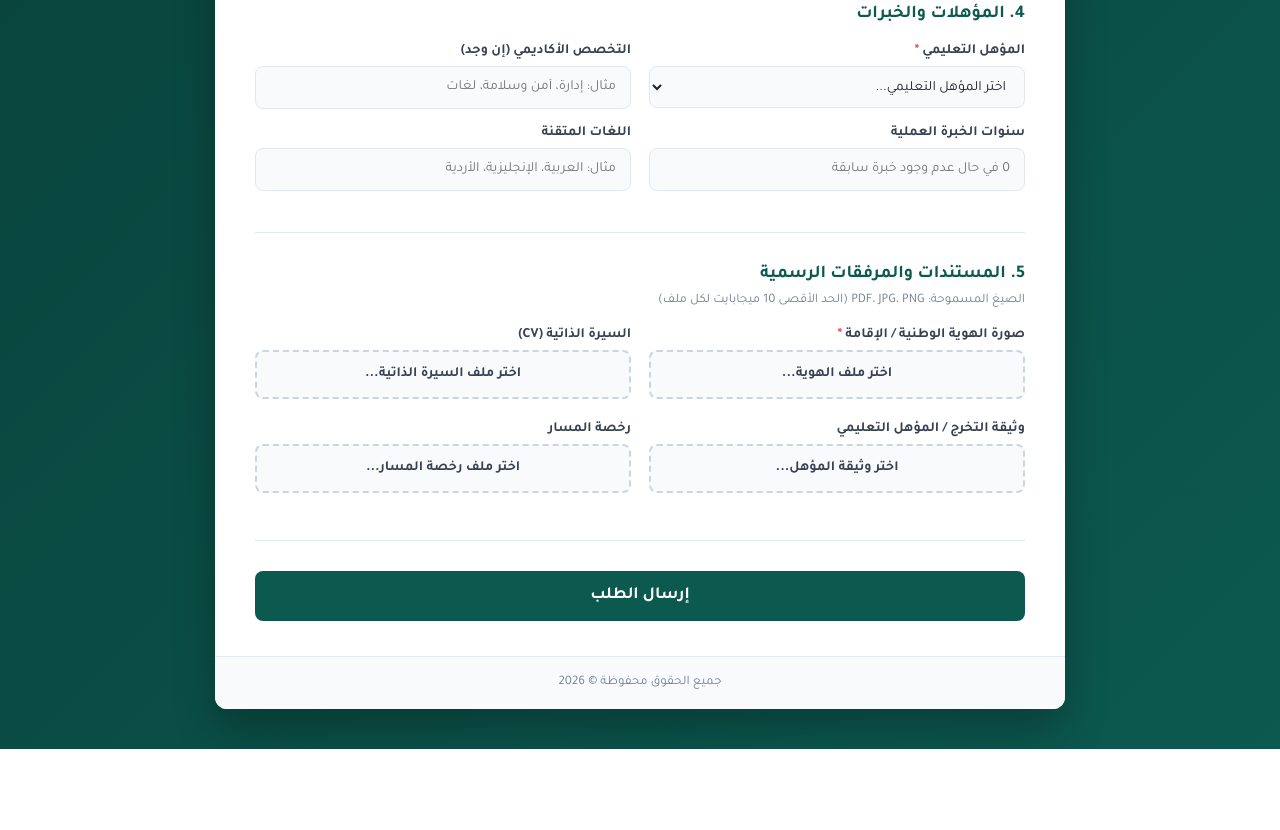
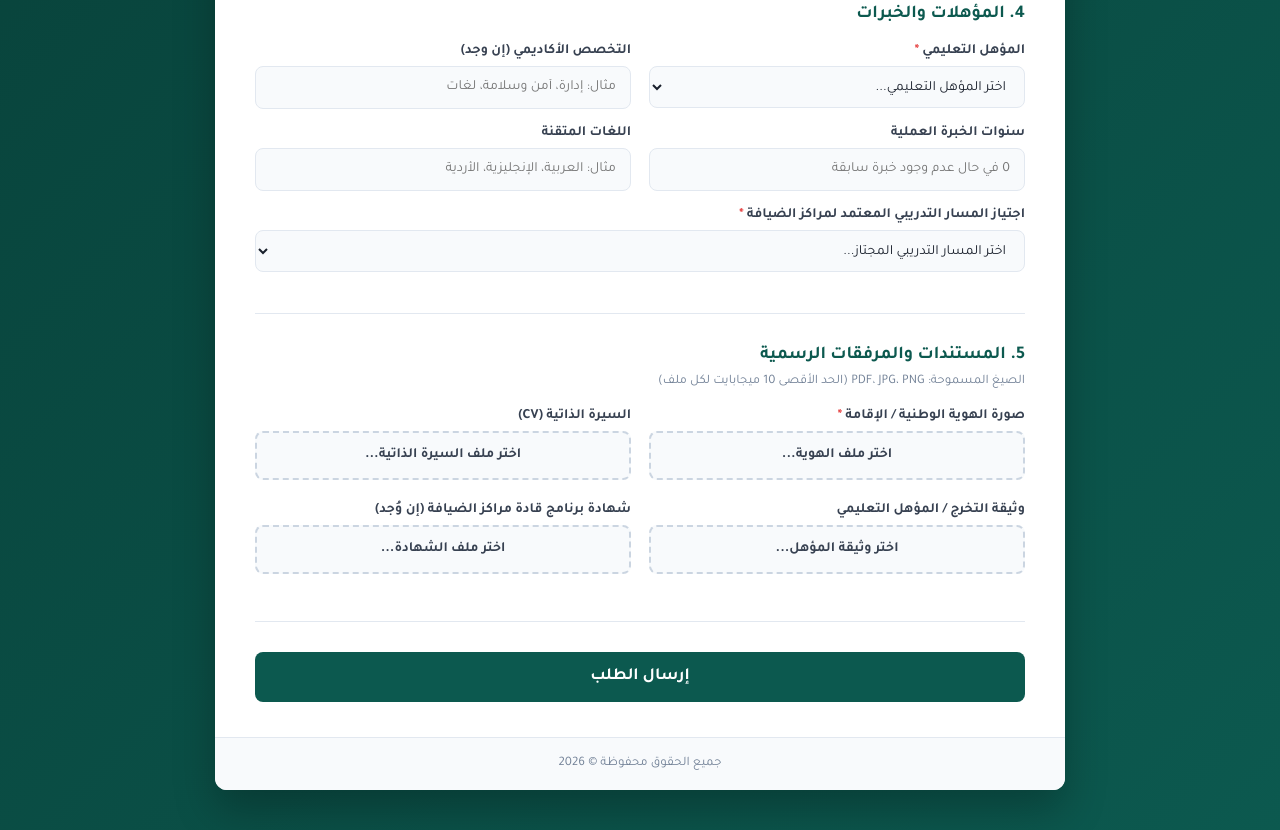
Before and after one commit to syqeq/jobs, a website: page index.html in a window 1280 px wide. Shown: the part 1035-1865 px from the top of the page. Before the commit the page ends 1784 px from the top, so only its background shows below. Drawn offline with Linux system fonts and the light colour scheme.

Commit message:
Update index.html

```diff
--- a/index.html
+++ b/index.html
@@ -427,6 +427,24 @@
               <input type="text" id="languages" name="languages" placeholder="مثال: العربية، الإنجليزية، الأردية" />
             </div>
           </div>
+
+          <div class="input-group">
+            <label for="trainingCourse">اجتياز المسار التدريبي المعتمد لمراكز الضيافة <span class="req">*</span></label>
+            <select id="trainingCourse" name="trainingCourse" required>
+              <option value="" disabled selected>اختر المسار التدريبي المجتاز...</option>
+              <option value="مسار الأمن والسلامة">مسار الأمن والسلامة</option>
+              <option value="مسار الإسكان والإيواء">مسار الإسكان والإيواء</option>
+              <option value="مسار الإعاشة">مسار الإعاشة</option>
+              <option value="مسار التجهيز والاستعداد المسبق">مسار التجهيز والاستعداد المسبق</option>
+              <option value="مسار التفويج">مسار التفويج</option>
+              <option value="مسار القادة">مسار القادة</option>
+              <option value="مسار النقل">مسار النقل</option>
+              <option value="مسار خدمات المشاعر">مسار خدمات المشاعر</option>
+              <option value="مسار خدمة العملاء">مسار خدمة العملاء</option>
+              <option value="مسار بطائق نُسك">مسار بطائق نُسك</option>
+              <option value="لا يوجد">لا يوجد</option>
+            </select>
+          </div>
         </div>
 
         <!-- المرفقات والمستندات -->
@@ -456,9 +474,9 @@
             </div>
 
             <div class="input-group file-group">
-              <label>رخصة المسار</label>
+              <label>شهادة برنامج قادة مراكز الضيافة (إن وُجد)</label>
               <input type="file" id="experienceFile" name="experienceFile" accept=".pdf,image/jpeg,image/png" />
-              <label for="experienceFile" class="file-label">اختر ملف رخصة المسار...</label>
+              <label for="experienceFile" class="file-label">اختر ملف الشهادة...</label>
             </div>
           </div>
         </div>
```
